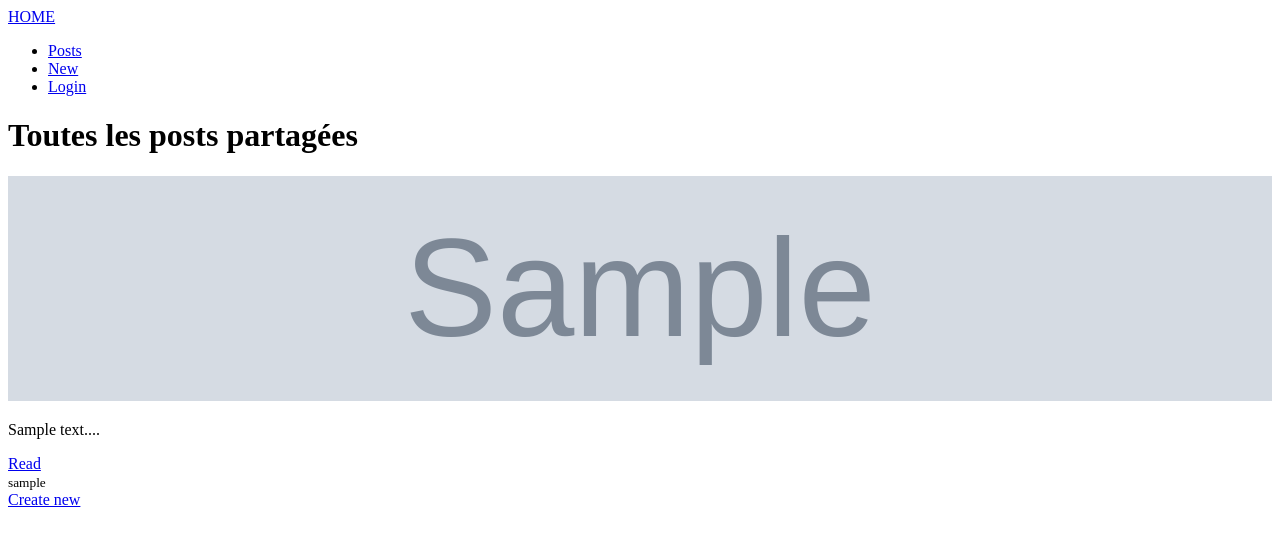
After one commit to DrizztTeller/TP1_Sf_CDA, a Symfony app: template templates/post/index.html.twig in a window 1280 px wide. The commit adds this page. Shown: the top 546 px of the page. Run offline with Twig, Linux system fonts and the light colour scheme; the template is opened without the code that fills it: most values are stand-ins (such as "Sample title", 1, 10 or a date in 2020); grey boxes marked "Sample" are stand-in pictures; some libraries are stand-ins or nearby versions; some web fonts are replaced.

Commit message:
Ajout views

```diff
--- a/templates/components/event-card.html.twig
+++ b/templates/components/event-card.html.twig
@@ -4,7 +4,7 @@
 	<p>
 		Speakers of this event : <br>
 		{% for speaker in item.speakers %}
-			<img src="/uploads/speakers/{{ speaker.image }}" width="32" class="shadow-sm rounded-pill">
+			<img src={{ speaker.image }} width="32" class="shadow-sm rounded-pill">
 			{{ speaker.fullName }}
 		{% endfor %}
 	</p>
--- /dev/null
+++ b/templates/post/_delete_form.html.twig
@@ -0,0 +1,4 @@
+<form method="post" action="{{ path('app_post_delete', {'ref': post.ref}) }}" onsubmit="return confirm('Are you sure you want to delete this item?');">
+    <input type="hidden" name="_token" value="{{ csrf_token('delete' ~ post.id) }}">
+    <button class="btn">Delete</button>
+</form>
--- /dev/null
+++ b/templates/post/_form.html.twig
@@ -0,0 +1,4 @@
+{{ form_start(form) }}
+    {{ form_widget(form) }}
+    <button class="btn">{{ button_label|default('Save') }}</button>
+{{ form_end(form) }}
--- /dev/null
+++ b/templates/post/index.html.twig
@@ -0,0 +1,55 @@
+{% extends 'base.html.twig' %} {% block title %}{{ title }}{% endblock %} {%
+block description %}{{ description }}{% endblock %} {% block body %}
+
+<div class="my-4">
+  <h1 class="fs-1 text-bold">Toutes les posts partagées</h1>
+</div>
+
+<div class="row row-cols-1 row-cols-sm-2 row-cols-md-3 g-3">
+  {% for item in posts %}
+  <div class="col">
+    <div class="card shadow-sm">
+      <img
+        src="{{ item.image }}"
+        alt="{{ item.title }}"
+        class="card-img-top img-fluid"
+        height="225"
+        width="100%"
+      />
+      <div class="card-body">
+        <p class="card-text">
+          {{ item.content ? item.content|slice(0, 30) : ''}}...
+        </p>
+        <div class="d-flex justify-content-between align-items-center">
+          <div class="btn-group">
+            <a
+              href="{{ path('app_post_show', { ref: item.ref }) }}"
+              class="btn-normal"
+              >{{ "Read" | trans }}</a
+            >
+            {% if app.user != null %} {% if app.user == item.author or
+            'ROLE_ADMIN' in app.user.roles %}
+            <a
+              href="{{ path('app_post_edit', { ref: item.ref }) }}"
+              class="btn-normal"
+            >
+              {{ ux_icon("mdi:pencil", { class: "h-1 w-1" }) }}
+              {{ "Edit" | trans }}
+            </a>
+            {% endif %} {% endif %}
+          </div>
+          <small class="text-body-secondary">{{ item.author.nickname }}</small>
+        </div>
+      </div>
+    </div>
+  </div>
+  {% endfor %}
+</div>
+
+<div class="navigation my-6 w-100">
+  {{ knp_pagination_render(posts) }}
+</div>
+
+<a href="{{ path('app_post_new') }}">{{ "Create new" | trans }}</a>
+
+{% endblock %}
```
Also changed, not shown: templates/post/edit.html.twig (added, +13 -0 lines), templates/post/new.html.twig (added, +11 -0 lines), templates/post/show.html.twig (added, +32 -0 lines).
